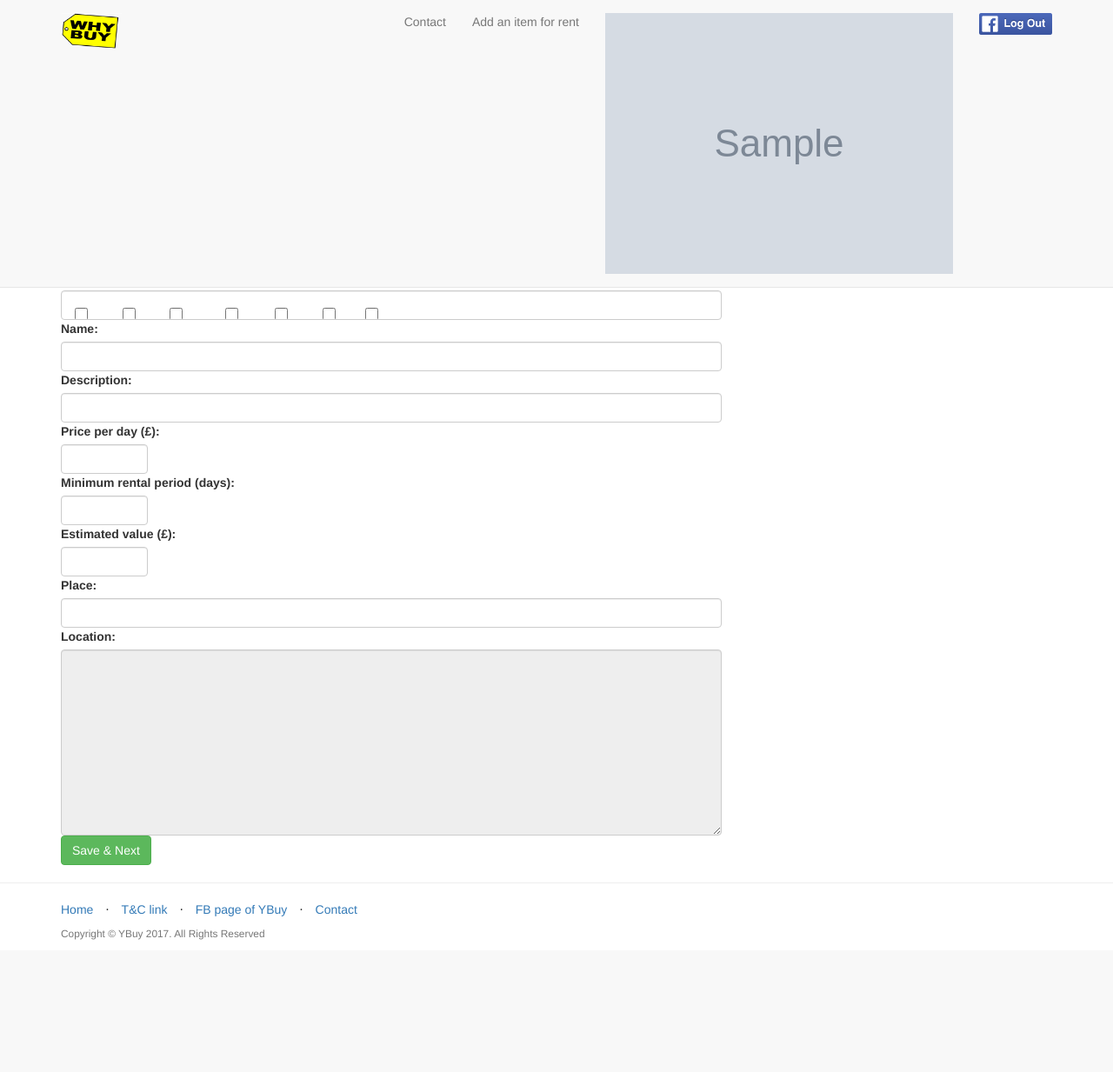
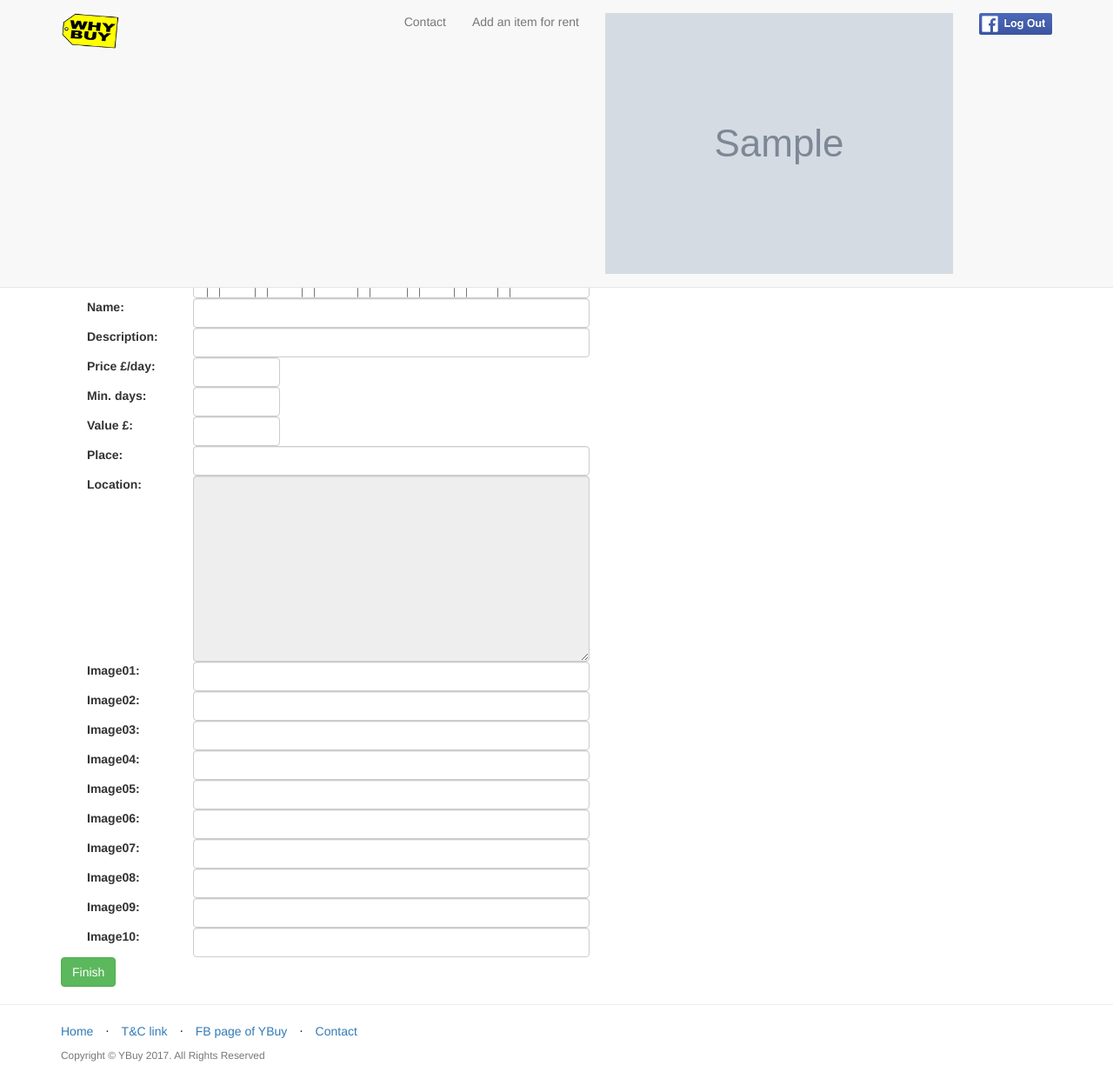
Before and after one commit to kristjanr/Rentwise, a Django app: page /item/add in a window 1280 px wide. Shown: the whole page at 87% size. Before the commit the page ends 1081 px from the top, so only its background shows below. Run offline with Django 3.2, Linux system fonts and the light colour scheme; a user stored in the database is signed in; data comes from the database, SQL or seed files in the repository; tables that the repository leaves empty hold one stand-in row (values such as "Sample post"); grey boxes marked "Sample" are stand-in pictures; some libraries are stand-ins or nearby versions.

Commit message:
merge item add and images upload onto one page and form

```diff
--- a/app/forms.py
+++ b/app/forms.py
@@ -15,7 +15,25 @@ class MyForm(forms.ModelForm):
             w.attrs.update({'class': 'form-control'})
 
 
-class ItemForm(MyForm):
+class S3DirectUploadForm(forms.Form):
+    image01 = forms.URLField(widget=S3DirectWidget(dest='images_destination'))
+    image02 = forms.URLField(widget=S3DirectWidget(dest='images_destination'), required=False)
+    image03 = forms.URLField(widget=S3DirectWidget(dest='images_destination'), required=False)
+    image04 = forms.URLField(widget=S3DirectWidget(dest='images_destination'), required=False)
+    image05 = forms.URLField(widget=S3DirectWidget(dest='images_destination'), required=False)
+    image06 = forms.URLField(widget=S3DirectWidget(dest='images_destination'), required=False)
+    image07 = forms.URLField(widget=S3DirectWidget(dest='images_destination'), required=False)
+    image08 = forms.URLField(widget=S3DirectWidget(dest='images_destination'), required=False)
+    image09 = forms.URLField(widget=S3DirectWidget(dest='images_destination'), required=False)
+    image10 = forms.URLField(widget=S3DirectWidget(dest='images_destination'), required=False)
+
+    def add_class(self):
+        for f in self.fields.values():
+            w = f.widget
+            w.attrs.update({'class': 'form-control'})
+
+
+class ItemForm(MyForm, S3DirectUploadForm):
     class Meta:
         model = Item
         exclude = [
@@ -36,24 +54,6 @@ class ItemForm(MyForm):
             w.attrs.update({'title': 'tooltip text'})
 
 
-class S3DirectUploadForm(forms.Form):
-    image01 = forms.URLField(widget=S3DirectWidget(dest='images_destination'))
-    image02 = forms.URLField(widget=S3DirectWidget(dest='images_destination'), required=False)
-    image03 = forms.URLField(widget=S3DirectWidget(dest='images_destination'), required=False)
-    image04 = forms.URLField(widget=S3DirectWidget(dest='images_destination'), required=False)
-    image05 = forms.URLField(widget=S3DirectWidget(dest='images_destination'), required=False)
-    image06 = forms.URLField(widget=S3DirectWidget(dest='images_destination'), required=False)
-    image07 = forms.URLField(widget=S3DirectWidget(dest='images_destination'), required=False)
-    image08 = forms.URLField(widget=S3DirectWidget(dest='images_destination'), required=False)
-    image09 = forms.URLField(widget=S3DirectWidget(dest='images_destination'), required=False)
-    image10 = forms.URLField(widget=S3DirectWidget(dest='images_destination'), required=False)
-
-    def add_class(self):
-        for f in self.fields.values():
-            w = f.widget
-            w.attrs.update({'class': 'form-control'})
-
-
 class ProfileLocationForm(MyForm):
     class Meta:
         model = Profile
--- a/app/models.py
+++ b/app/models.py
@@ -52,13 +52,13 @@ class Item(models.Model):
 
     description = models.CharField(max_length=5000, validators=[MinLengthValidator(20)])
 
-    price_per_day = models.DecimalField(verbose_name='price per day (£)', max_digits=4, decimal_places=2,
+    price_per_day = models.DecimalField(verbose_name='price £/day', max_digits=4, decimal_places=2,
                                         validators=[positive_decimal])
 
-    minimum_rental_period = models.IntegerField(verbose_name='minimum rental period (days)',
+    minimum_rental_period = models.IntegerField(verbose_name='min. days',
                                                 validators=[min_1, max_500])
 
-    estimated_value = models.DecimalField(verbose_name='estimated value (£)', max_digits=8, decimal_places=2,
+    estimated_value = models.DecimalField(verbose_name='value £', max_digits=8, decimal_places=2,
                                           validators=[positive_decimal])
 
     place = models.CharField(max_length=250)
--- a/app/templates/app/add_item.html
+++ b/app/templates/app/add_item.html
@@ -6,6 +6,7 @@
 $(function () {
     $('[data-toggle="tooltip"]').tooltip()
 })
+
 
 </script>
 {% endblock %}
@@ -27,12 +28,26 @@ $(function () {
             <form action="{% url 'add_item' %}" method="post" id="add-item"><br>
                 {% csrf_token %}
                 {{ form.non_field_errors }}
-                {{ form }}
-                <input type="submit" class="btn btn-success" value="Save & Next" name="submit">
+                {% for field in form %}
+                <div class="col-xs-12">
+                    <div class="control-label col-xs-2">
+                        {{ field.label_tag }}
+                    </div>
+                    <div class="col-xs-8">
+                        {{ field }}
+                    </div>
+                    <div class="col-xs-2">
+                        {{ field.errors }}
+                    </div>
+                    {% if field.help_text %}
+                    <p class="help">{{ field.help_text|safe }}</p>
+                    {% endif %}
+                </div>
+                {% endfor %}
+                <input type="submit" class="btn btn-success" value="Finish" name="submit">
             </form>
         </div>
     </div>
 </div>
 
-
 {% endblock %}
--- a/app/templates/site_base.html
+++ b/app/templates/site_base.html
@@ -21,7 +21,7 @@
     <link href="{% static 'app/css/font-awesome.min.css' %}" rel="stylesheet" type="text/css">
     <link href="{% static 'app/css/style.css' %}" rel="stylesheet" type="text/css">
 
-    <link href="http://fonts.googleapis.com/css?family=Lato:300,400,700,300italic,400italic,700italic" rel="stylesheet" type="text/css">
+    <link href="https://fonts.googleapis.com/css?family=Lato:300,400,700,300italic,400italic,700italic" rel="stylesheet" type="text/css">
  {{ form.media }}
     {% block extrahead %}{% endblock %}
 {% endblock %}
--- a/app/urls.py
+++ b/app/urls.py
@@ -1,14 +1,13 @@
 from django.conf.urls import url
 from django.views.generic import TemplateView
 
-from app.views import ImageUploadView, ItemAddView, ItemDetailView, ItemDeleteView, publish_item, \
+from app.views import ItemAddView, ItemDetailView, ItemDeleteView, publish_item, \
     unpublish_item, logout_view, home, contact_owner, add_location
 
 urlpatterns = [
     url(r'^$', home, name='home'),
     url(r'^item/add$', ItemAddView.as_view(), name='add_item'),
     url(r'^item/(?P<pk>[0-9]+)/$', ItemDetailView.as_view(), name='view_item'),
-    url(r'^item/(?P<pk>[0-9]+)/images$', ImageUploadView.as_view(), name='upload_images'),
     url(r'^item/(?P<pk>[0-9]+)/delete$', ItemDeleteView.as_view(), name='delete_item'),
     url(r'^item/(?P<pk>[0-9]+)/publish', publish_item, name='publish_item'),
     url(r'^item/(?P<pk>[0-9]+)/unpublish', unpublish_item, name='unpublish_item'),
--- a/app/views.py
+++ b/app/views.py
@@ -13,7 +13,7 @@ from geopy.distance import distance
 from app.models import Item, Image
 from app.tables import ItemTable
 from app.varia import send_emails
-from .forms import S3DirectUploadForm, ItemForm, ProfileLocationForm
+from .forms import ItemForm, ProfileLocationForm
 
 
 def home(request):
@@ -46,20 +46,30 @@ class ItemAddView(FormView):
         return render(request, 'app/add_item.html', {'form': form})
 
     def post(self, request, *args, **kwargs):
-        form = self.form_class(request.POST)
         if len(Item.objects.filter(user=request.user)) > 500:
             return redirect('home')
+        form = self.form_class(request.POST)
+
         if form.is_valid():
-            item_data = form.cleaned_data
+            item_data = {k: v for k, v in form.cleaned_data.items() if 'image' not in k}
             item_data['user'] = request.user
-            if item_data.get('is_published'):
-                del item_data['is_published']
             categories = item_data.pop('categories')
             item = Item(**item_data)
             item.save()
+
             item.categories = categories
             item.save()
-            return redirect('upload_images', item.id)
+
+            images_data = {k: v for k, v in form.cleaned_data.items() if 'image' in k}
+            for key in sorted(k for k, v in images_data.items() if v):
+                url = images_data[key]
+                image = Image(item=item, url=url)
+                image.save()
+
+            send_emails(request, item)
+            response = redirect('view_item', item.id)
+            response['Location'] += '?new=true'
+            return response
         else:
             return render(request, 'app/add_item.html', {'form': form})
 
@@ -84,31 +94,6 @@ class ItemDetailView(DetailView):
         if self.request.GET.get('new'):
             context['new'] = self.request.GET['new'] == 'true'
         return context
-
-
-@method_decorator(login_required, name='dispatch')
-class ImageUploadView(FormView):
-    template_name = 'app/upload_images.html'
-    form_class = S3DirectUploadForm
-
-    def post(self, request, *args, **kwargs):
-        form = self.form_class(request.POST)
-        item_id = kwargs.get('pk')
-        item = get_object_or_404(Item, id=item_id) if item_id else None
-        if not item or item.user != request.user:
-            return redirect('home')
-
-        if form.is_valid():
-            for key in sorted(k for k, v in form.cleaned_data.items() if v):
-                url = form.cleaned_data[key]
-                image = Image(item=item, url=url)
-                image.save()
-            send_emails(request, item)
-            response = redirect('view_item', item.id)
-            response['Location'] += '?new=true'
-            return response
-        else:
-            return render(request, self.template_name, {'form': form})
 
 
 @method_decorator(login_required, name='dispatch')
```
